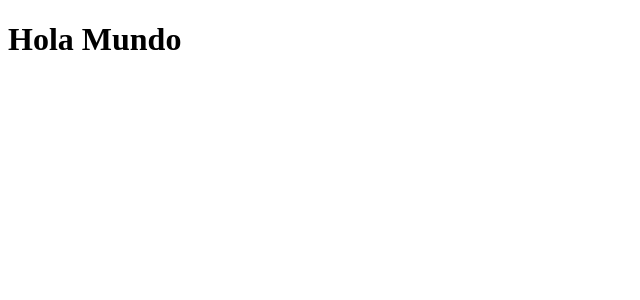
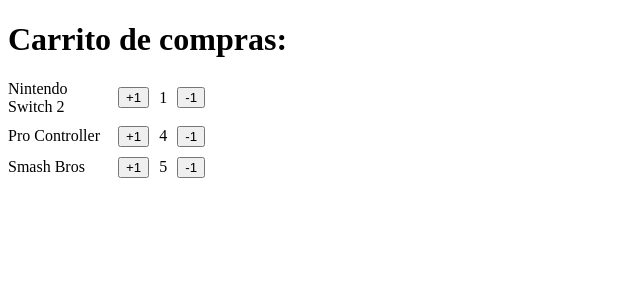
Before and after one commit to JavierBuend/02-first-steps, a React (Vite) app: page / in a window 1280 px wide. Shown: the top 300 px of the page, without its empty margins (0-640 px from the left). Built offline with nearby package versions, Linux system fonts and the light colour scheme.

Commit message:
update 14/01 first

```diff
--- /dev/null
+++ b/src/FirstStepsApp.tsx
@@ -0,0 +1,32 @@
+import { ItemCounter } from "./shopping-cart/ItemCounter";
+
+interface ItemInCart {
+  productNameShop: string;
+  quantity: number;
+}
+
+const itemsInCart: ItemInCart[] = [
+  { productNameShop: "Nintendo Switch 2", quantity: 1 },
+  { productNameShop: "Pro Controller", quantity: 4 },
+  { productNameShop: "Smash Bros", quantity: 5 },
+];
+
+export function FirstStepsApp() {
+  return (
+    <>
+      <h1>Carrito de compras:</h1>
+      {/* <ItemCounter productName="Nintendo Switch 2" quantity={0} />
+      <ItemCounter productName="Pro Controller" quantity={0} />
+      <ItemCounter productName="Smash Bros" quantity={2} />
+      <ItemCounter productName="Super Mario" quantity={4} /> */}
+
+      {itemsInCart.map(({ productNameShop, quantity }) => (
+        <ItemCounter
+          key={productNameShop}
+          productName={productNameShop}
+          quantity={quantity}
+        />
+      ))}
+    </>
+  );
+}
--- /dev/null
+++ b/src/MyAwesomeApp.tsx
@@ -0,0 +1,30 @@
+import type { CSSProperties } from "react";
+
+const firstName = "Javier";
+const lasName = "Buendía";
+
+const favouriteGames = ["Elden ring", "Dark souls", "Metal Gear"];
+const isActive = true;
+const adress = {
+  zipcode: "ABC-123",
+  country: "Canada",
+};
+const myStyles: CSSProperties = {
+  backgroundColor: "#525252",
+  borderRadius: isActive ? 10 : 20,
+  padding: 10,
+  marginTop: 30,
+};
+
+export function MyAwesomeApp() {
+  return (
+    <>
+      <h1>{firstName}</h1>
+      <h3>{lasName}</h3>
+      <p>{favouriteGames.join(", ")}</p>
+
+      <h1>{isActive ? "Activo" : "No activo"}</h1>
+      <p style={myStyles}>{JSON.stringify(adress)}</p>
+    </>
+  );
+}
--- a/src/main.tsx
+++ b/src/main.tsx
@@ -1,8 +1,11 @@
 import { StrictMode } from "react";
 import { createRoot } from "react-dom/client";
+import { FirstStepsApp } from "./FirstStepsApp";
+import { MyAwesomeApp } from "./MyAwesomeApp";
 
 createRoot(document.getElementById("root")!).render(
   <StrictMode>
-    <h1>Hola Mundo</h1>
+    <FirstStepsApp></FirstStepsApp>
+    {/* <MyAwesomeApp></MyAwesomeApp> */}
   </StrictMode>
 );
--- /dev/null
+++ b/src/shopping-cart/ItemCounter.tsx
@@ -0,0 +1,22 @@
+interface Props {
+  productName: string;
+  quantity: number | undefined;
+}
+
+export const ItemCounter = ({ productName, quantity }: Props) => {
+  return (
+    <section
+      style={{
+        display: "flex",
+        alignItems: "center",
+        gap: 10,
+        marginTop: 10,
+      }}
+    >
+      <span style={{ width: 100 }}>{productName}</span>
+      <button>+1</button>
+      <span>{quantity}</span>
+      <button>-1</button>
+    </section>
+  );
+};
```
